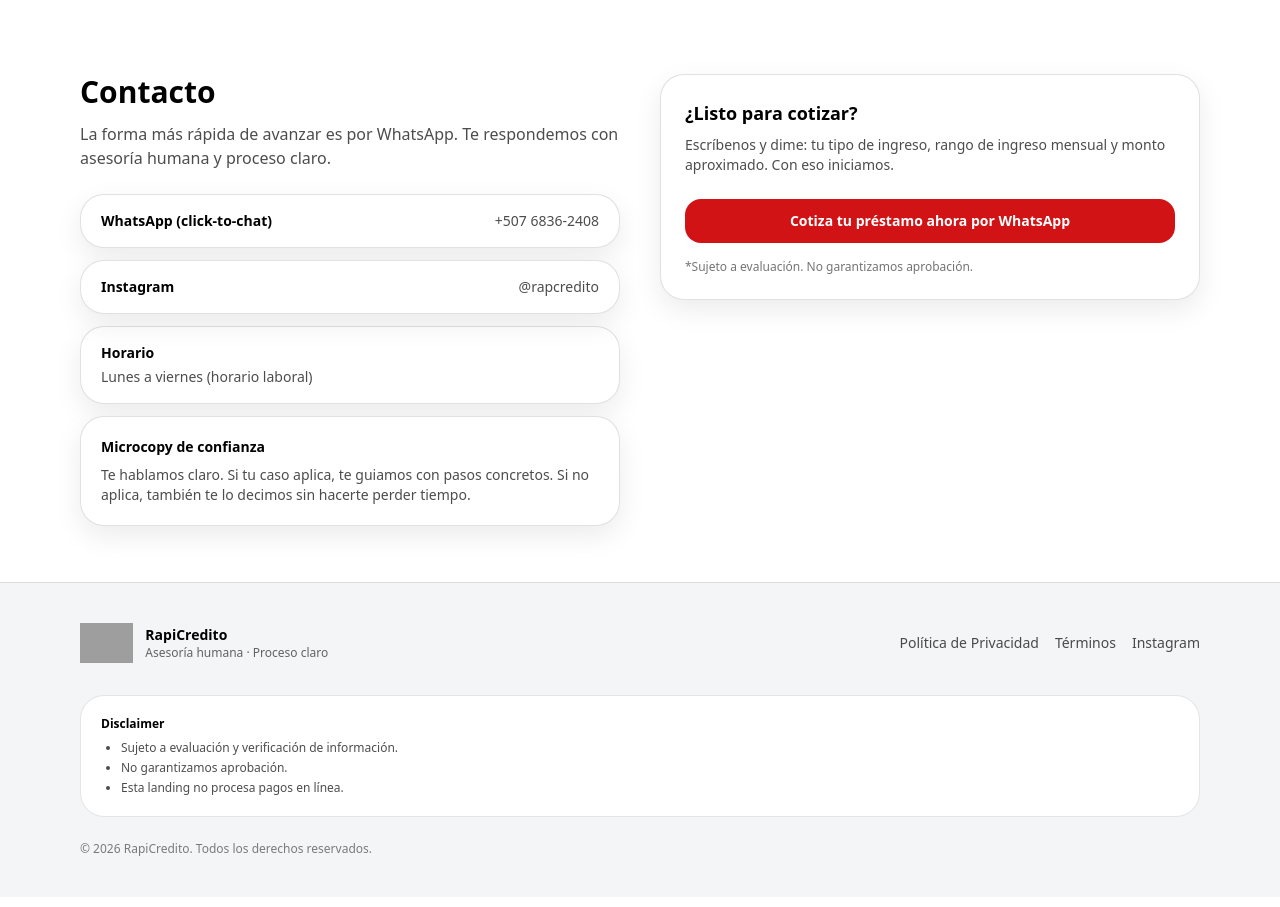
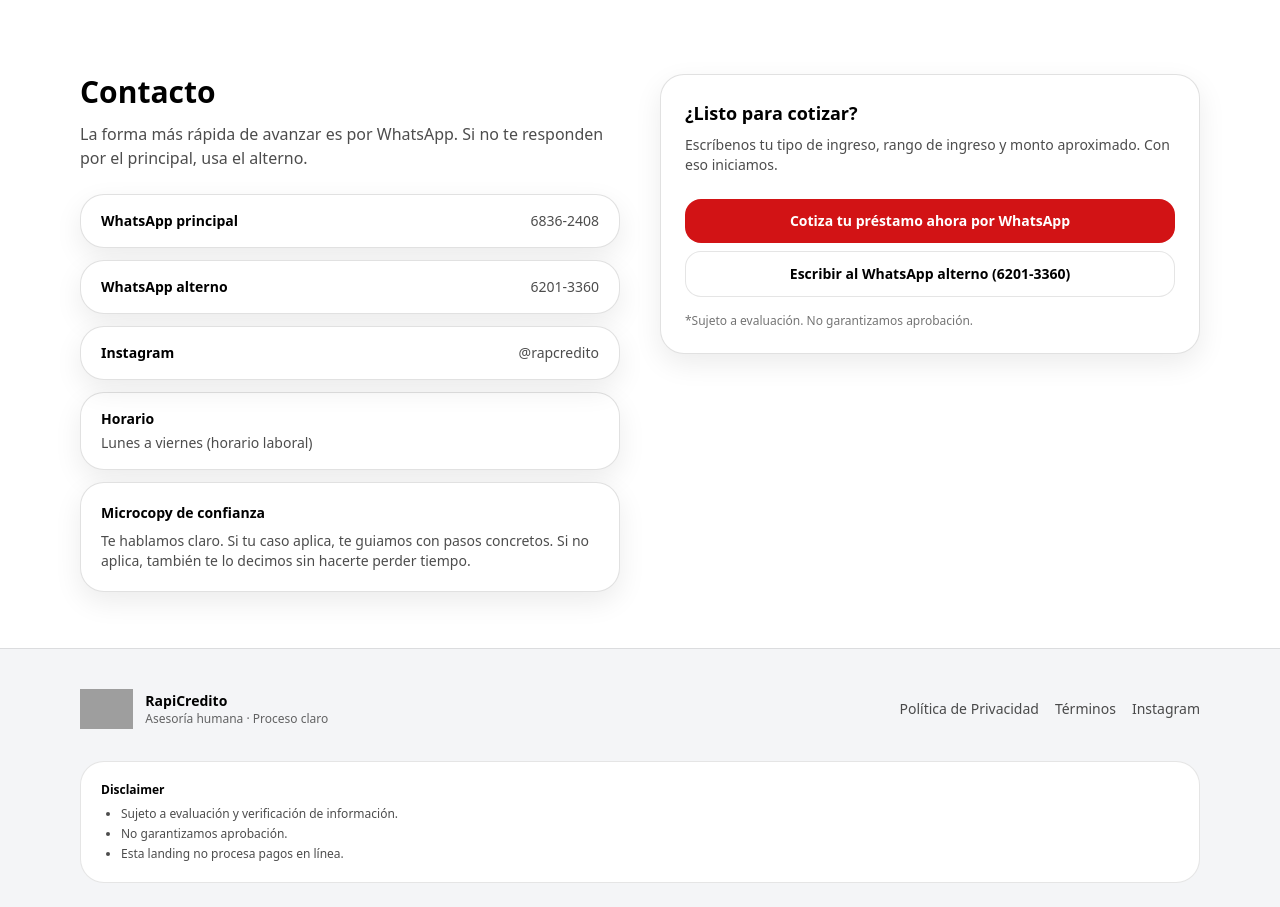
Before and after one commit to lulabtechnology/financiera, a Next.js app: page / in a window 1280 px wide. Shown: the part 5140-6047 px from the top of the page. Built offline with nearby package versions, Linux system fonts and the light colour scheme; no server answers; grey boxes are pictures that could not be loaded.

Commit message:
Update Contact.tsx

```diff
--- a/src/components/Contact.tsx
+++ b/src/components/Contact.tsx
@@ -8,18 +8,31 @@ export default function Contact() {
           <div>
             <h2 className="text-2xl font-semibold text-black md:text-3xl">Contacto</h2>
             <p className="mt-3 text-black/70">
-              La forma más rápida de avanzar es por WhatsApp. Te respondemos con asesoría humana y proceso claro.
+              La forma más rápida de avanzar es por WhatsApp. Si no te responden por el principal,
+              usa el alterno.
             </p>
 
             <div className="mt-6 space-y-3">
+              {/* WhatsApp principal */}
               <a
                 href={waLink(WA_CTA)}
                 target="_blank"
                 rel="noopener noreferrer"
                 className="card inline-flex w-full items-center justify-between rounded-3xl px-5 py-4 hover:bg-black/5 transition"
               >
-                <span className="text-sm font-semibold text-black">WhatsApp (click-to-chat)</span>
-                <span className="text-sm text-black/70">+507 6836-2408</span>
+                <span className="text-sm font-semibold text-black">WhatsApp principal</span>
+                <span className="text-sm text-black/70">{SITE.phoneDisplayPrimary}</span>
+              </a>
+
+              {/* WhatsApp alterno */}
+              <a
+                href={waLink("Hola, quiero cotizar mi préstamo. ¿Me orientan por favor?", SITE.waNumberAlt)}
+                target="_blank"
+                rel="noopener noreferrer"
+                className="card inline-flex w-full items-center justify-between rounded-3xl px-5 py-4 hover:bg-black/5 transition"
+              >
+                <span className="text-sm font-semibold text-black">WhatsApp alterno</span>
+                <span className="text-sm text-black/70">{SITE.phoneDisplayAlt}</span>
               </a>
 
               <a
@@ -40,7 +53,8 @@ export default function Contact() {
               <div className="card rounded-3xl p-5">
                 <div className="text-sm font-semibold text-black">Microcopy de confianza</div>
                 <p className="mt-2 text-sm text-black/70">
-                  Te hablamos claro. Si tu caso aplica, te guiamos con pasos concretos. Si no aplica, también te lo decimos sin hacerte perder tiempo.
+                  Te hablamos claro. Si tu caso aplica, te guiamos con pasos concretos. Si no aplica,
+                  también te lo decimos sin hacerte perder tiempo.
                 </p>
               </div>
             </div>
@@ -49,17 +63,28 @@ export default function Contact() {
           <div className="card rounded-3xl p-6">
             <h3 className="text-lg font-semibold text-black">¿Listo para cotizar?</h3>
             <p className="mt-2 text-sm text-black/70">
-              Escríbenos y dime: tu tipo de ingreso, rango de ingreso mensual y monto aproximado. Con eso iniciamos.
+              Escríbenos tu tipo de ingreso, rango de ingreso y monto aproximado. Con eso iniciamos.
             </p>
 
+            <div className="mt-6 grid gap-2">
               <a
                 href={waLink(WA_CTA)}
                 target="_blank"
                 rel="noopener noreferrer"
-              className="mt-6 inline-flex w-full items-center justify-center rounded-2xl bg-[var(--brand)] px-5 py-3 text-sm font-semibold text-white hover:bg-[var(--brand2)] transition"
+                className="inline-flex w-full items-center justify-center rounded-2xl bg-[var(--brand)] px-5 py-3 text-sm font-semibold text-white hover:bg-[var(--brand2)] transition"
               >
                 {WA_CTA}
               </a>
+
+              <a
+                href={waLink("Hola, quiero cotizar. ¿Me apoyan con los requisitos según mi caso?", SITE.waNumberAlt)}
+                target="_blank"
+                rel="noopener noreferrer"
+                className="inline-flex w-full items-center justify-center rounded-2xl border border-black/10 bg-white px-5 py-3 text-sm font-semibold text-black hover:bg-black/5 transition"
+              >
+                Escribir al WhatsApp alterno ({SITE.phoneDisplayAlt})
+              </a>
+            </div>
 
             <p className="mt-4 text-xs text-black/55">
               *Sujeto a evaluación. No garantizamos aprobación.
```
Lines whose indentation alone changed are shown as unchanged.
